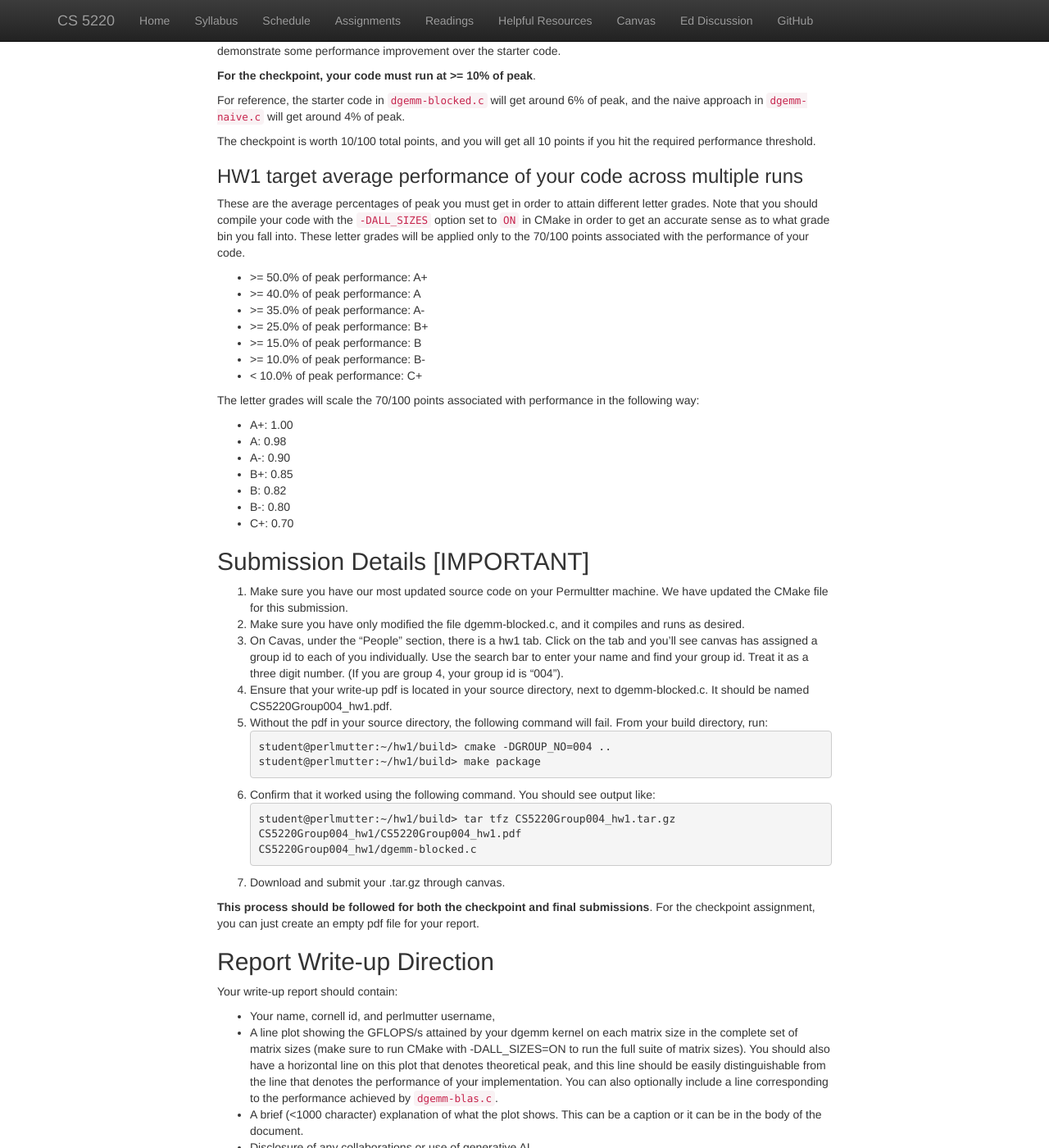
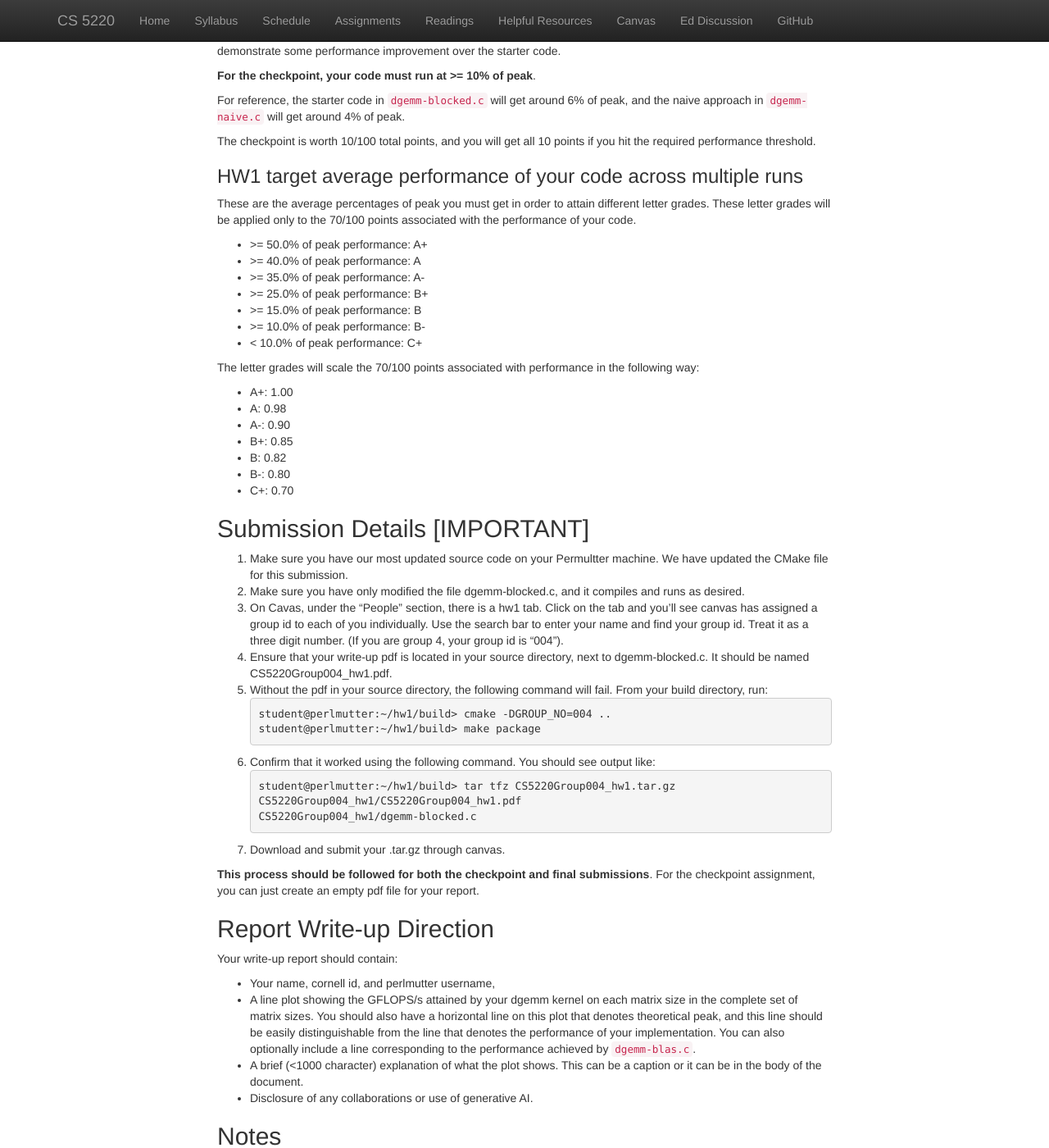
Before and after one commit to cs5220-26sp/web, a Jekyll site: the page built from web/hw/hw1.md, in a window 1280 px wide and 1400 px high, scrolled down 6165 px. Shown: the whole window at 82% size. Built offline with Jekyll 4.4.1, drawn with Linux system fonts in a browser that asks for light colours; nearby versions of some CDN libraries; formulas are drawn with MathJax 3.

Commit message:
Update hw1.md

```diff
--- a/web/hw/hw1.md
+++ b/web/hw/hw1.md
@@ -327,7 +327,7 @@
 
 ### HW1 target average performance of your code across multiple runs
 
-These are the average percentages of peak you must get in order to attain different letter grades. Note that you should compile your code with the `-DALL_SIZES` option set to `ON` in CMake in order to get an accurate sense as to what grade bin you fall into.
+These are the average percentages of peak you must get in order to attain different letter grades.
 These letter grades will be applied only to the 70/100 points associated with the performance of your code.
 
 - \>= 50.0% of peak performance: A+
@@ -374,7 +374,7 @@
 Your write-up report should contain:
 
 - Your name, cornell id, and perlmutter username,
-- A line plot showing the GFLOPS/s attained by your dgemm kernel on each matrix size in the complete set of matrix sizes (make sure to run CMake with -DALL_SIZES=ON to run the full suite of matrix sizes). You should also have a horizontal line on this plot that denotes theoretical peak, and this line should be easily distinguishable from the line that denotes the performance of your implementation. You can also optionally include a line corresponding to the performance achieved by `dgemm-blas.c`.
+- A line plot showing the GFLOPS/s attained by your dgemm kernel on each matrix size in the complete set of matrix sizes. You should also have a horizontal line on this plot that denotes theoretical peak, and this line should be easily distinguishable from the line that denotes the performance of your implementation. You can also optionally include a line corresponding to the performance achieved by `dgemm-blas.c`.
 - A brief (<1000 character) explanation of what the plot shows. This can be a caption or it can be in the body of the document.
 - Disclosure of any collaborations or use of generative AI.
 
```
